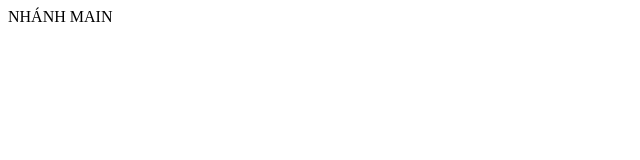
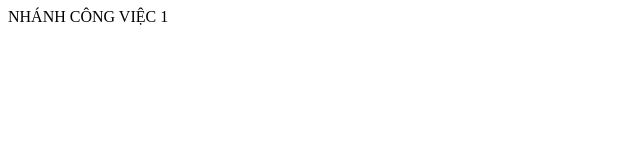
Before and after one commit to Doquangan/d-n-5, a plain HTML site: page index.html in a window 1280 px wide. Shown: the full height of the page, 0-640 px from the left. Drawn offline with Linux system fonts and the light colour scheme.

Commit message:
1. công việc 1

```diff
--- a/index.html
+++ b/index.html
@@ -6,6 +6,6 @@
         <title>Document</title>
     </head>
     <body>
-        NHÁNH MAIN
+        NHÁNH CÔNG VIỆC 1
     </body>
 </html>
```
